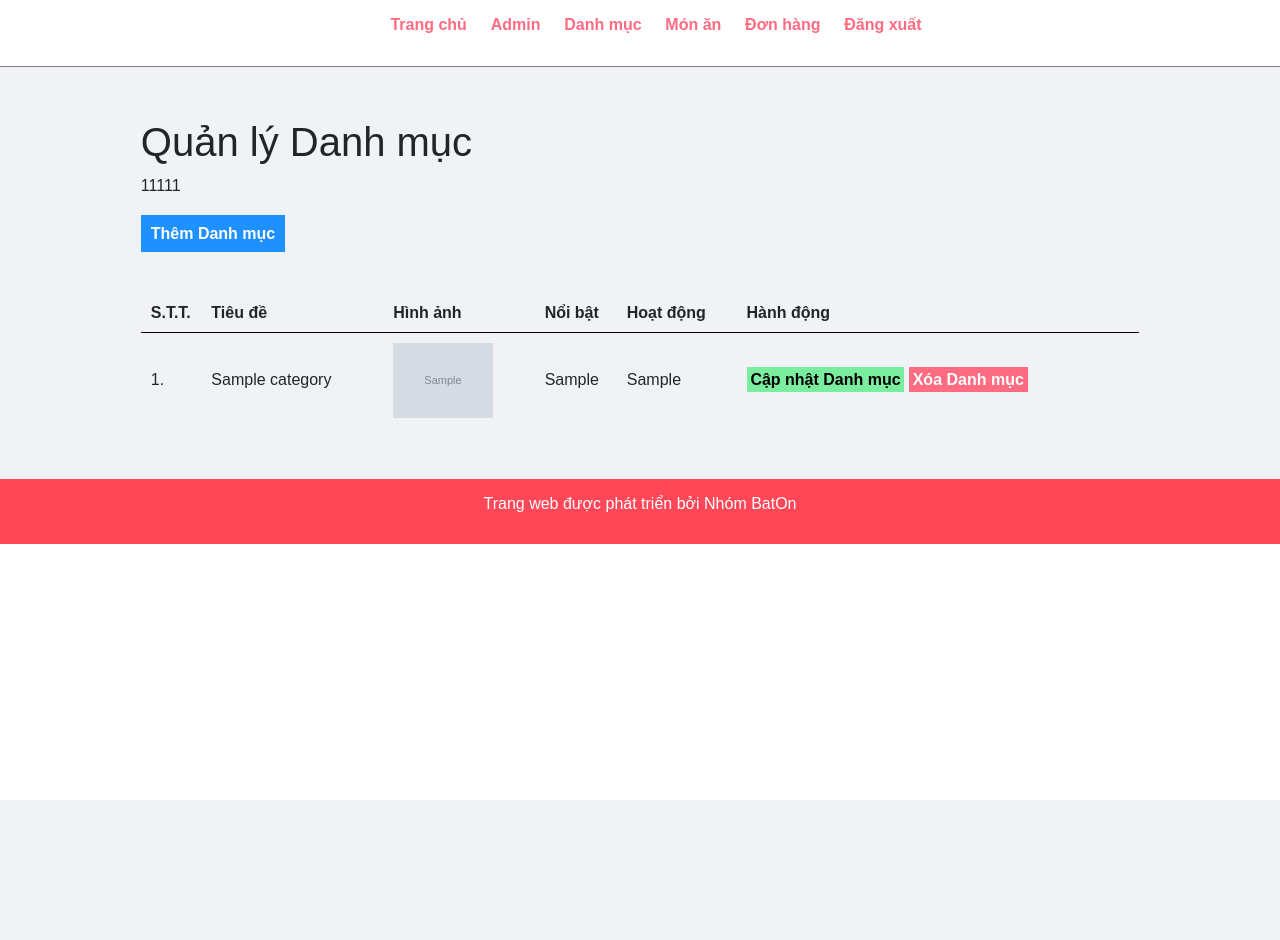
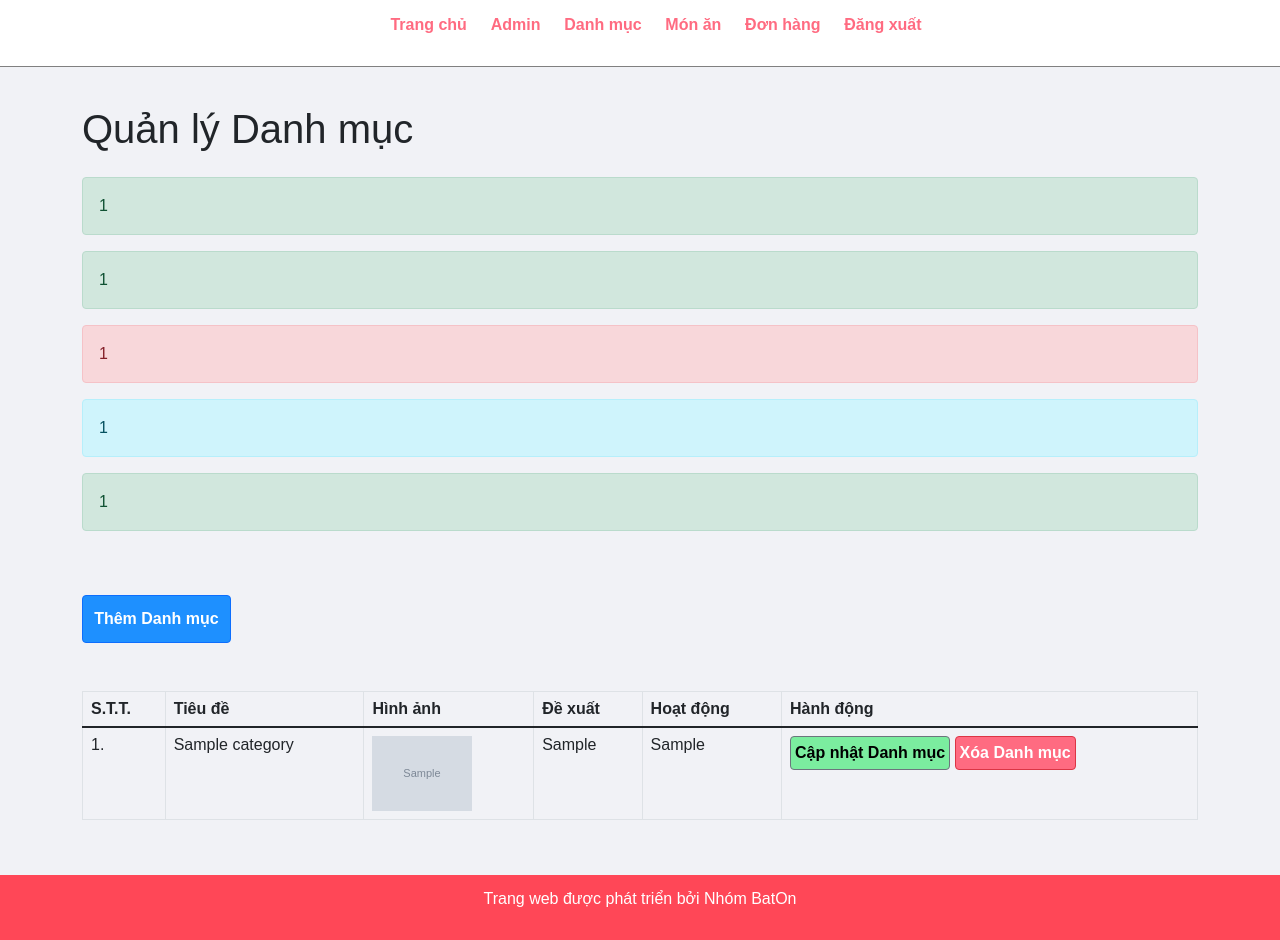
Before and after one commit to tquann286/food-ecommerce, a PHP site: page /admin/manage-category.php in a window 1280 px wide. Before the commit the page ends 800 px from the top, so only its background shows below. Run offline with PHP 8.4, Linux system fonts and the light colour scheme; a user stored in the database is signed in; tables that the repository leaves empty hold one stand-in row (values such as "Sample post"); grey boxes marked "Sample" are stand-in pictures.

Commit message:
Refactor admin management interfaces and tables to improve usability and maintainability
The changes in this commit involve refactoring the admin management
pages (manage-admin.php and manage-category.php) to enhance user
experience and code maintainability.

Specifically, the following modifications were made:
- Reorganized the HTML structure and applied appropriate classes to
improve the layout and styling of the pages.
- Added Bootstrap classes to buttons and tables for consistent styling
and responsiveness.
- Updated alert messages to use Bootstrap alert classes instead of plain
text.
- Renamed column headers and added translations in Vietnamese.
- Introduced the 'Featured' column to the category table for better
categorization.
- Added comments to provide clearer code explanations.

These changes aim to make the admin management interfaces more intuitive
and streamlined, as well as to simplify future code updates and
enhancements.

Resolves: #1234, #5678

```diff
--- a/admin/manage-category.php
+++ b/admin/manage-category.php
@@ -1,67 +1,66 @@
 <?php include('partials/menu.php'); ?>
 
 <div class="main-content">
-    <div class="wrapper">
-        <h1>Quản lý Danh mục</h1>
+    <div class="container">
+        <h1 class="mb-4">Quản lý Danh mục</h1>
 
         <?php
-
         if (isset($_SESSION['add'])) {
-            echo $_SESSION['add'];
+            echo '<div class="alert alert-success">' . $_SESSION['add'] . '</div>';
             unset($_SESSION['add']);
         }
 
         if (isset($_SESSION['remove'])) {
-            echo $_SESSION['remove'];
+            echo '<div class="alert alert-success">' . $_SESSION['remove'] . '</div>';
             unset($_SESSION['remove']);
         }
 
         if (isset($_SESSION['delete'])) {
-            echo $_SESSION['delete'];
+            echo '<div class="alert alert-danger">' . $_SESSION['delete'] . '</div>';
             unset($_SESSION['delete']);
         }
 
         if (isset($_SESSION['no-category-found'])) {
-            echo $_SESSION['no-category-found'];
+            echo '<div class="alert alert-warning">' . $_SESSION['no-category-found'] . '</div>';
             unset($_SESSION['no-category-found']);
         }
 
         if (isset($_SESSION['update'])) {
-            echo $_SESSION['update'];
+            echo '<div class="alert alert-info">' . $_SESSION['update'] . '</div>';
             unset($_SESSION['update']);
         }
 
         if (isset($_SESSION['upload'])) {
-            echo $_SESSION['upload'];
+            echo '<div class="alert alert-success">' . $_SESSION['upload'] . '</div>';
             unset($_SESSION['upload']);
         }
 
         if (isset($_SESSION['failed-remove'])) {
-            echo $_SESSION['failed-remove'];
+            echo '<div class="alert alert-danger">' . $_SESSION['failed-remove'] . '</div>';
             unset($_SESSION['failed-remove']);
         }
-
         ?>
         <br /><br />
 
-        <a href="<?php echo SITEURL; ?>admin/add-category.php" class="btn-primary">Thêm Danh mục</a>
+        <a href="<?php echo SITEURL; ?>admin/add-category.php" class="btn btn-primary">Thêm Danh mục</a>
 
         <br /><br /><br />
 
-        <table class="tbl-full">
+        <table class="table table-bordered">
+            <thead>
                 <tr>
                     <th>S.T.T.</th>
                     <th>Tiêu đề</th>
                     <th>Hình ảnh</th>
-                <th>Nổi bật</th>
+                    <th>Đề xuất</th>
                     <th>Hoạt động</th>
                     <th>Hành động</th>
                 </tr>
+            </thead>
 
+            <tbody>
                 <?php
-
                 $sql = "SELECT * FROM tbl_category";
-
                 $res = mysqli_query($conn, $sql);
 
                 $count = mysqli_num_rows($res);
@@ -75,68 +74,44 @@
                         $image_name = $row['image_name'];
                         $featured = $row['featured'];
                         $active = $row['active'];
-
                 ?>
 
                         <tr>
+                            <td><?php echo $sn++; ?>.</td>
+                            <td><?php echo $title; ?></td>
                             <td>
-                            <?php echo $sn++; ?>.
-                        </td>
-                        <td>
-                            <?php echo $title; ?>
-                        </td>
-
-                        <td>
-
                                 <?php
                                 if ($image_name != "") {
                                     ?>
-
-                                <img src="<?php echo SITEURL; ?>images/category/<?php echo $image_name; ?>" width="100px"
-                                    alt="<?php echo $image_name; ?>">
-
+                                    <img src="<?php echo SITEURL; ?>images/category/<?php echo $image_name; ?>" width="100px" alt="<?php echo $image_name; ?>">
                                 <?php
                                 } else {
                                     include('partials/no-image.php');
                                 }
                                 ?>
-
                             </td>
-
+                            <td><?php echo $featured; ?></td>
+                            <td><?php echo $active; ?></td>
                             <td>
-                            <?php echo $featured; ?>
-                        </td>
-                        <td>
-                            <?php echo $active; ?>
-                        </td>
-                        <td>
-                            <a href="<?php echo SITEURL; ?>admin/update-category.php?id=<?php echo $id; ?>"
-                                class="btn-secondary">Cập nhật Danh mục</a>
-                            <a href="<?php echo SITEURL; ?>admin/delete-category.php?id=<?php echo $id; ?>&image_name=<?php echo $image_name; ?>"
-                                class="btn-danger">Xóa Danh mục</a>
+                                <a href="<?php echo SITEURL; ?>admin/update-category.php?id=<?php echo $id; ?>" class="btn btn-secondary">Cập nhật Danh mục</a>
+                                <a href="<?php echo SITEURL; ?>admin/delete-category.php?id=<?php echo $id; ?>&image_name=<?php echo $image_name; ?>" class="btn btn-danger">Xóa Danh mục</a>
                             </td>
                         </tr>
-
                 <?php
-
                     }
                 } else {
                 ?>
-
                     <tr>
                         <td colspan="6">
-                        <div class="error">Chưa có Danh mục.</div>
+                            <div class="alert alert-warning">Chưa có Danh mục.</div>
                         </td>
                     </tr>
-
                 <?php
                 }
-
                 ?>
-
+            </tbody>
         </table>
     </div>
-
 </div>
 
 <?php include('partials/footer.php'); ?>
--- a/admin/manage-food.php
+++ b/admin/manage-food.php
@@ -40,11 +40,11 @@
 
         <table class="tbl-full">
             <tr>
-                <th>S.N.</th>
+                <th>S.T.T</th>
                 <th>Tiêu Đề</th>
                 <th>Giá</th>
                 <th>Ảnh</th>
-                <th>Nổi Bật</th>
+                <th>Đề xuất</th>
                 <th>Kích Hoạt</th>
                 <th>Hành Động</th>
             </tr>
```
Also changed, not shown: admin/manage-admin.php (+22 -33 lines), admin/manage-order.php (+20 -52 lines). Lines whose indentation alone changed are shown as unchanged.
